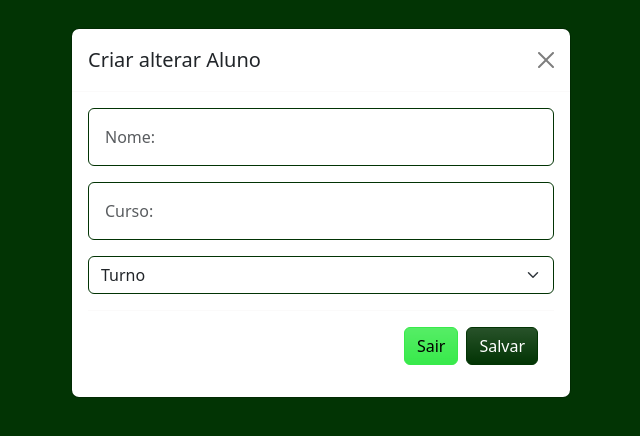
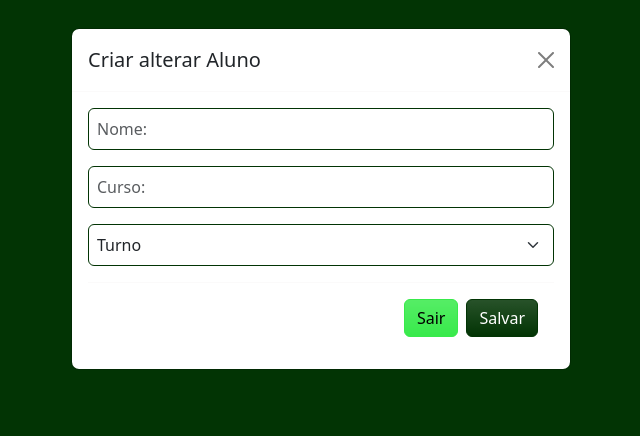
Before and after one commit to RodrigoDoprado/GestaoAlunos, a website: page src/page/alunos.html in a window 1280 px wide. Both pictures are taken after a click on the button "Novo". Shown: the whole page, without its empty margins (319-959 px from the left). Drawn offline with nearby package versions, Linux system fonts and the light colour scheme.

Commit message:
fix: page/aluno

```diff
--- a/src/page/alunos.html
+++ b/src/page/alunos.html
@@ -76,13 +76,13 @@
                       <div class="modal-body">
                         <form>
                           <div class="mb-3">
-                            <input class="border border-primary form-control p-3" type="text" name="fristName" id="fristName" placeholder="Nome:" required>
+                            <input class="border border-primary form-control p-2" type="text" name="fristName" id="fristName" placeholder="Nome:" required>
                         </div>
                         <div class="mb-3">
-                            <input class="border border-primary form-control p-3" type="text" name="Course" id="Course" placeholder="Curso:" required>
+                            <input class="border border-primary form-control p-2" type="text" name="Course" id="Course" placeholder="Curso:" required>
                         </div>
                         <div class="mb-3">
-                          <select class="border border-primary form-select" aria-label="Default select example" required>
+                          <select class="border border-primary form-select p-2" aria-label="Default select example" required>
                             <option selected>Turno</option>
                             <option value="1">Matutino</option>
                             <option value="2">Vespertino</option>
```
